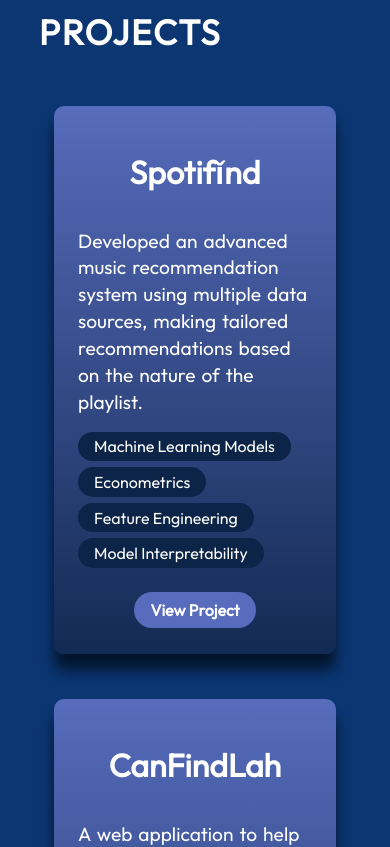
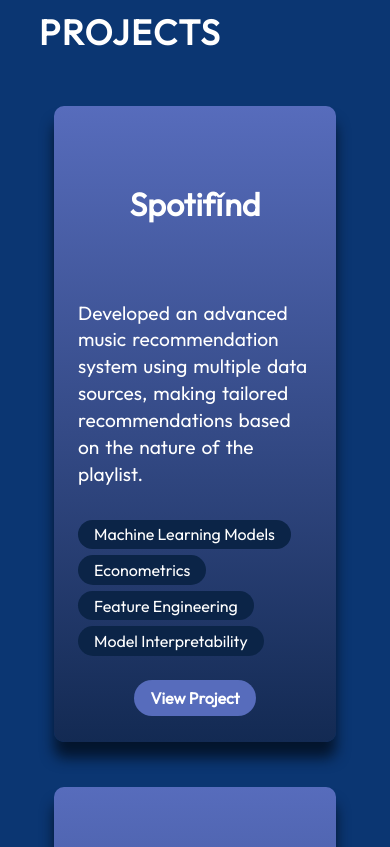
Before and after one commit to ouch528/portfolio, a React (Vite) app: page / in a window 390 px wide. Shown: the part 9780-10627 px from the top of the page. Built offline with nearby package versions, Linux system fonts and the light colour scheme.

Commit message:
Update ProjectCard.module.css

```diff
--- a/src/components/Projects/ProjectCard.module.css
+++ b/src/components/Projects/ProjectCard.module.css
@@ -84,7 +84,7 @@
 @media screen and (max-width: 1100px) {
     .container {
         flex-direction: column;
-        height: 770px;
+        height: fit-content;
     }
 
     .title {
@@ -93,32 +93,47 @@
 
     .description {
         font-size: 1.2rem;
+
+    }
+
+    .skills {
+        margin-top: 1rem;
+
     }
 
     .skill {
         font-size: 1rem;
+        height: auto;
+    }
+
+    .links{
+        margin-top: 1.5rem;
+        margin-bottom: 0.5rem;
     }
 }
 
 @media screen and (max-width: 841px) {
     .container {
         flex-direction: column;
-        height: auto;
+        height: fit-content;
     }
 
     .title {
+        margin-top: auto;
         font-size: 2rem;
-        height: auto;
+        min-height: 10rem;
+        max-height: 10rem;
     }
 
     .description {
+        margin-top: 1rem;
         font-size: 1.2rem;
         min-height: auto;
         max-height: auto;
     }
 
     .skills {
-        margin-top: 1rem;
+        margin-top: 2rem;
         min-height: auto;
         max-height: auto;
     }
```
